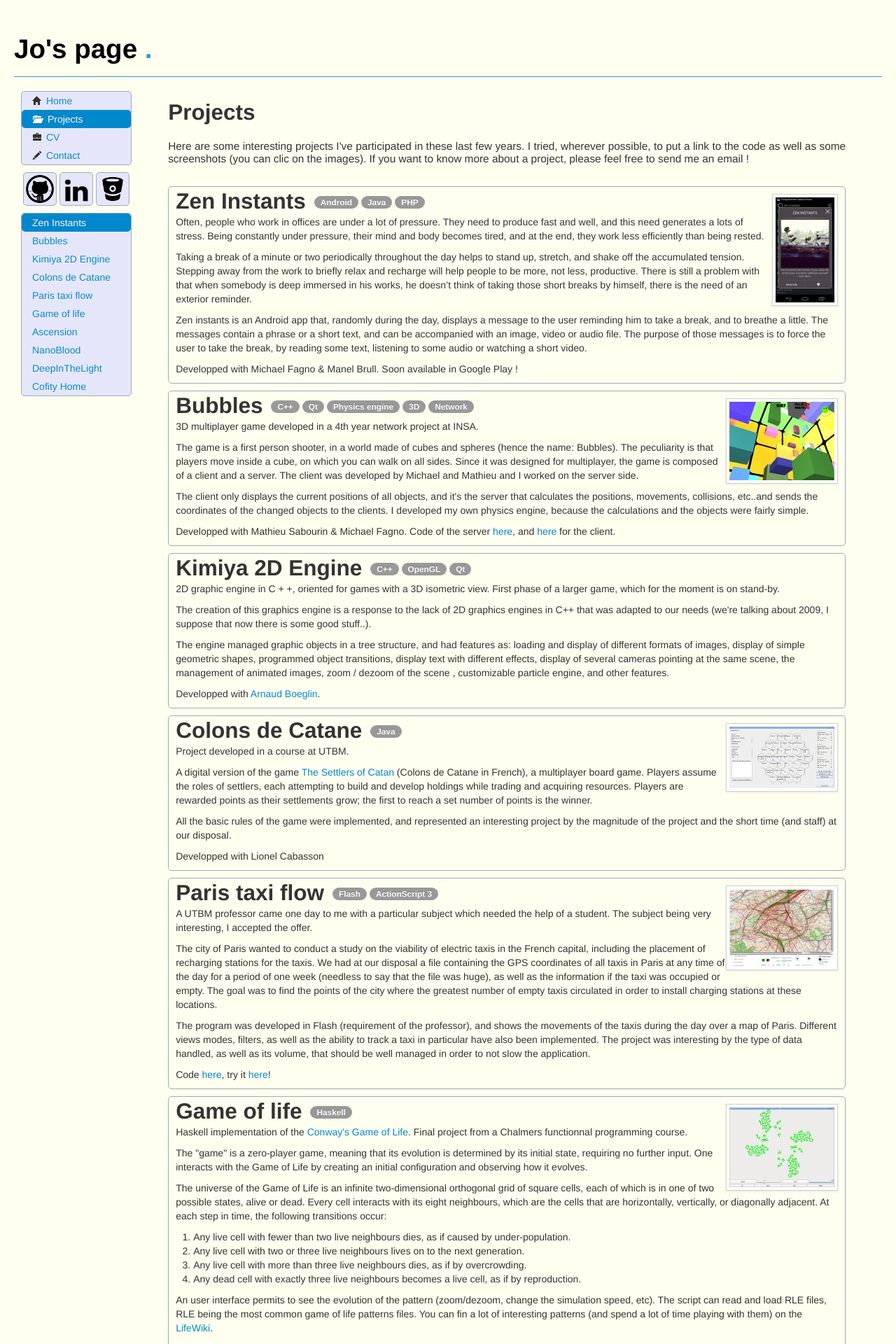
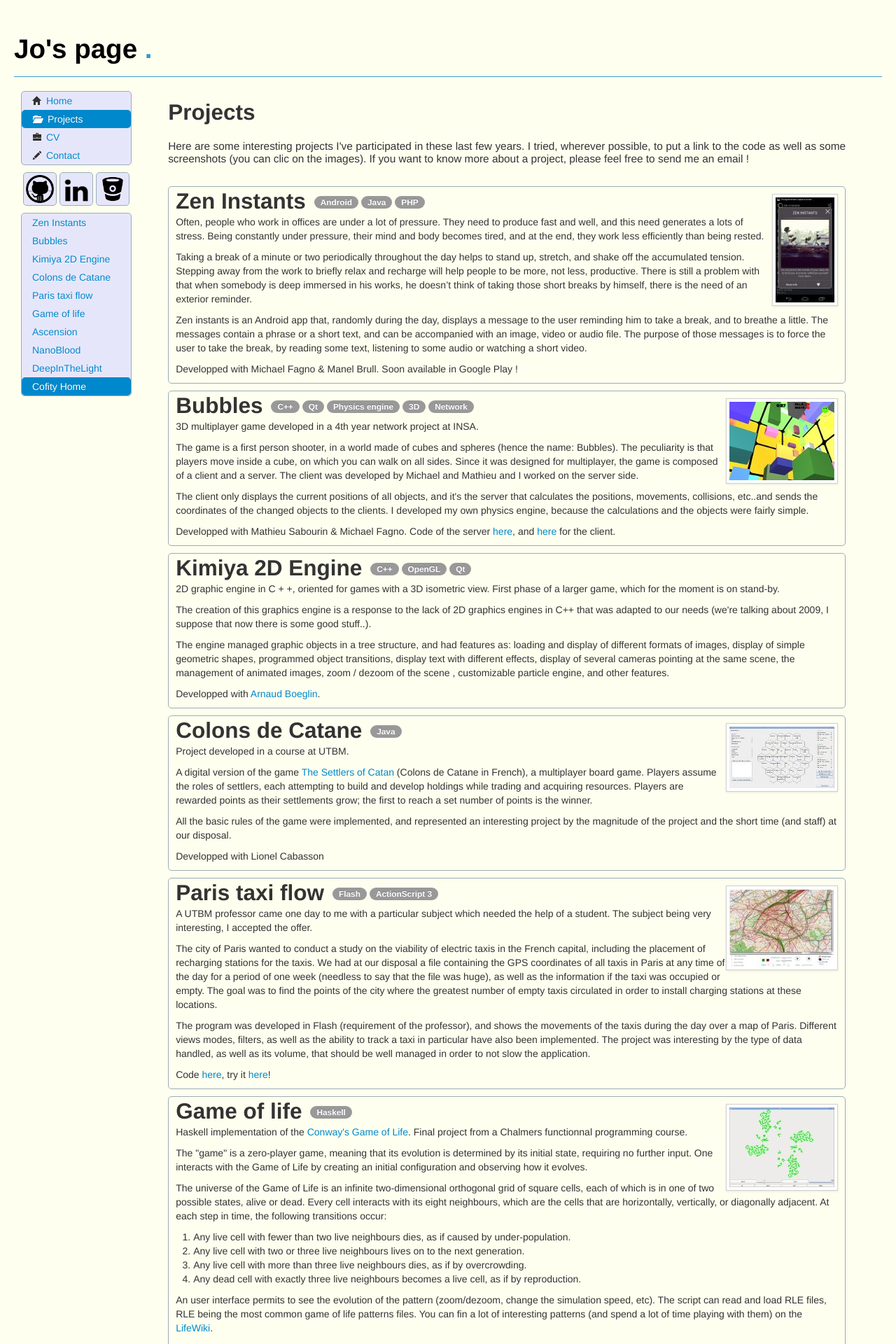
Before and after one commit to jonasbru/jonasbru.github.com, a Jekyll site: the page built from projects.html, in a window 1280 px wide. Shown: the top 1920 px of the page at 70% size. Built offline with Jekyll 4.4.1, drawn with Linux system fonts in a browser that asks for light colours; nearby versions of some CDN libraries.

```diff
--- a/_includes/header.html
+++ b/_includes/header.html
@@ -35,7 +35,7 @@
                <link rel="stylesheet" type="text/css" href="highslide/highslide-ie6.css" />
                <![endif]-->
             </head>
-            <body>
+            <body{% if page.nav == "projects" %} data-spy="scroll" data-target="#navbar" data-offset="80"{% endif %}>
                <div class="whole_page">
                <!--[if lt IE 7]>
                <p class="chromeframe">You are using an <strong>outdated</strong> browser. Please <a href="http://browsehappy.com/">upgrade your browser</a> or <a href="http://www.google.com/chromeframe/?redirect=true">activate Google Chrome Frame</a> to improve your experience.</p>
--- a/index.html
+++ b/index.html
@@ -44,7 +44,7 @@ nav: home
    </table>
    <div class="span12 ">
       <h4>News</h4>
-      <p><strong>31 August 2013</strong> - The site uses now <a href="http://jekyllrb.com/" target="_blank">Jekyll</a> to render its content</p>
+      <p><strong>31 August 2013</strong> - The site uses now <a href="http://jekyllrb.com/" target="_blank">Jekyll</a> to render its content.</p>
       <p><strong>25 April 2013</strong> - Added this news section and a link to my bitbucket profile.</p>
       <p><strong>21 April 2013</strong> - Now I know some Python! Thanks <a href="http://codinsa.insa-lyon.fr/">Cod'INSA</a> :)</p>
       <p><strong>25 February 2013</strong> - Added a project page for the Paris Taxi Flow project, you can test it <a href="http://jonasbru.github.io/TaxiManager/">here</a> (in Flash). May take some time to load, be patient.</p>
```
